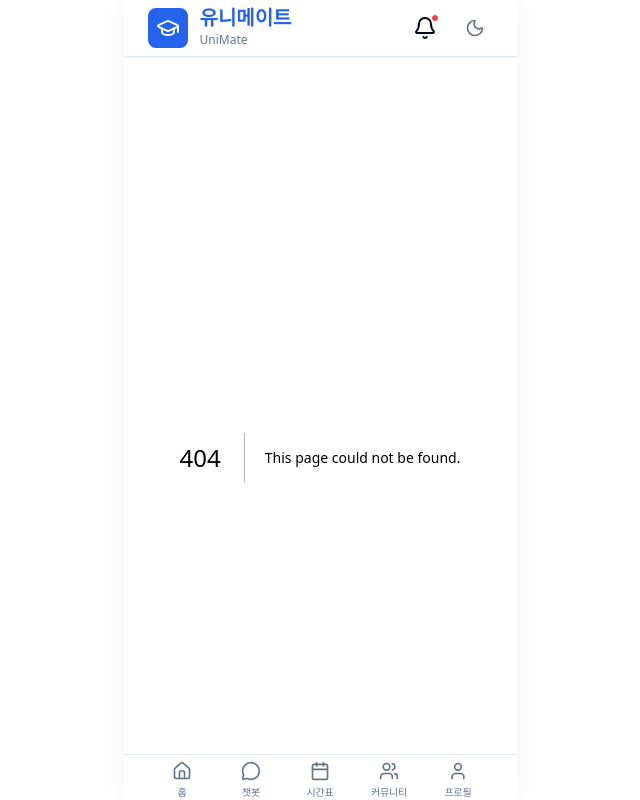
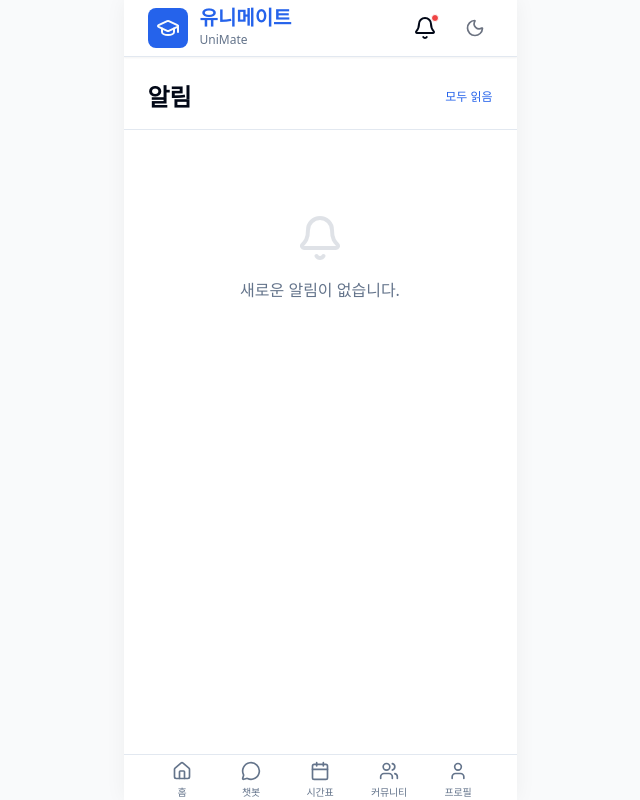
Before and after one commit to parksuejin1026/MoDoRi_Project, a Next.js app: page /notifications in a window 1280 px wide. Before the commit this address had no page. Shown: the whole page, without its empty margins (320-960 px from the left). Built offline with nearby package versions, Linux system fonts and the light colour scheme.

Commit message:
feat: 알림 센터(Notification Center) 구현
- 알림 목록 페이지 UI 구현 및 API 연동
- 알림 읽음 처리 및 '모두 읽음' 기능 추가
- 알림 데이터 조회 및 업데이트 API 구현

```diff
--- /dev/null
+++ b/app/api/notifications/route.ts
@@ -0,0 +1,78 @@
+import { NextResponse } from 'next/server';
+import dbConnect, { NotificationModel } from '@/lib/db/mongodb';
+
+export async function GET(request: Request) {
+    try {
+        await dbConnect();
+        const { searchParams } = new URL(request.url);
+        const userId = searchParams.get('userId');
+
+        if (!userId) {
+            return NextResponse.json({ success: false, error: 'User ID is required' }, { status: 400 });
+        }
+
+        const notifications = await NotificationModel.find({ userId })
+            .sort({ createdAt: -1 })
+            .limit(20);
+
+        return NextResponse.json({ success: true, data: notifications });
+    } catch (error) {
+        console.error('Error fetching notifications:', error);
+        return NextResponse.json({ success: false, error: 'Failed to fetch notifications' }, { status: 500 });
+    }
+}
+
+export async function PATCH(request: Request) {
+    try {
+        await dbConnect();
+        const body = await request.json();
+        const { userId, notificationIds } = body;
+
+        if (!userId) {
+            return NextResponse.json({ success: false, error: 'User ID is required' }, { status: 400 });
+        }
+
+        if (notificationIds && Array.isArray(notificationIds)) {
+            // Mark specific notifications as read
+            await NotificationModel.updateMany(
+                { _id: { $in: notificationIds }, userId },
+                { $set: { isRead: true } }
+            );
+        } else {
+            // Mark all as read
+            await NotificationModel.updateMany(
+                { userId, isRead: false },
+                { $set: { isRead: true } }
+            );
+        }
+
+        return NextResponse.json({ success: true });
+    } catch (error) {
+        console.error('Error updating notifications:', error);
+        return NextResponse.json({ success: false, error: 'Failed to update notifications' }, { status: 500 });
+    }
+}
+
+export async function POST(request: Request) {
+    try {
+        await dbConnect();
+        const body = await request.json();
+        const { userId, type, content } = body;
+
+        if (!userId || !type || !content) {
+            return NextResponse.json({ success: false, error: 'Missing required fields' }, { status: 400 });
+        }
+
+        const newNotification = await NotificationModel.create({
+            userId,
+            type,
+            content,
+            isRead: false
+        });
+
+        return NextResponse.json({ success: true, data: newNotification });
+    } catch (error) {
+        console.error('Error creating notification:', error);
+        return NextResponse.json({ success: false, error: 'Failed to create notification' }, { status: 500 });
+    }
+}
--- /dev/null
+++ b/app/notifications/page.tsx
@@ -0,0 +1,108 @@
+'use client';
+
+import { useState, useEffect } from 'react';
+import { Bell, Check, MessageCircle, Info } from 'lucide-react';
+
+interface Notification {
+    id: string;
+    type: 'system' | 'comment' | 'like';
+    content: string;
+    time: string; // This will now be a date string from DB
+    isRead: boolean;
+}
+
+export default function NotificationsPage() {
+    const [notifications, setNotifications] = useState<Notification[]>([]);
+    const [isLoading, setIsLoading] = useState(true);
+
+    useEffect(() => {
+        fetchNotifications();
+    }, []);
+
+    const fetchNotifications = async () => {
+        try {
+            const userId = localStorage.getItem('userId');
+            if (!userId) return;
+
+            const response = await fetch(`/api/notifications?userId=${userId}`);
+            const result = await response.json();
+            if (result.success) {
+                setNotifications(result.data);
+            }
+        } catch (error) {
+            console.error('Failed to fetch notifications:', error);
+        } finally {
+            setIsLoading(false);
+        }
+    };
+
+    const handleMarkAllAsRead = async () => {
+        try {
+            const userId = localStorage.getItem('userId');
+            if (!userId) return;
+
+            const response = await fetch('/api/notifications', {
+                method: 'PATCH',
+                headers: { 'Content-Type': 'application/json' },
+                body: JSON.stringify({ userId }),
+            });
+
+            if (response.ok) {
+                setNotifications(notifications.map(n => ({ ...n, isRead: true })));
+            }
+        } catch (error) {
+            console.error('Failed to mark all as read:', error);
+        }
+    };
+
+    return (
+        <div className="flex flex-col h-full bg-background">
+            <div className="p-6 pb-4 flex justify-between items-center border-b border-border">
+                <h2 className="text-2xl font-bold text-foreground">알림</h2>
+                <button
+                    onClick={handleMarkAllAsRead}
+                    className="text-xs text-primary font-medium hover:underline"
+                >
+                    모두 읽음
+                </button>
+            </div>
+
+            <div className="flex-1 overflow-y-auto pb-24">
+                {isLoading ? (
+                    <div className="flex flex-col items-center justify-center h-64 text-muted-foreground">
+                        <p>알림을 불러오는 중...</p>
+                    </div>
+                ) : notifications.length === 0 ? (
+                    <div className="flex flex-col items-center justify-center h-64 text-muted-foreground">
+                        <Bell size={48} className="mb-4 opacity-20" />
+                        <p>새로운 알림이 없습니다.</p>
+                    </div>
+                ) : (
+                    <div className="divide-y divide-border">
+                        {notifications.map((notification) => (
+                            <div
+                                key={notification.id}
+                                className={`p-4 flex gap-4 ${notification.isRead ? 'bg-background' : 'bg-primary/5'}`}
+                            >
+                                <div className={`mt-1 p-2 rounded-full shrink-0 ${notification.type === 'system' ? 'bg-blue-100 text-blue-600' :
+                                    notification.type === 'comment' ? 'bg-green-100 text-green-600' :
+                                        'bg-pink-100 text-pink-600'
+                                    }`}>
+                                    {notification.type === 'system' ? <Info size={16} /> :
+                                        notification.type === 'comment' ? <MessageCircle size={16} /> :
+                                            <Bell size={16} />}
+                                </div>
+                                <div className="flex-1">
+                                    <p className={`text-sm ${notification.isRead ? 'text-muted-foreground' : 'text-foreground font-medium'}`}>
+                                        {notification.content}
+                                    </p>
+                                    <p className="text-xs text-muted-foreground mt-1">{new Date(notification.time).toLocaleString()}</p>
+                                </div>
+                            </div>
+                        ))}
+                    </div>
+                )}
+            </div>
+        </div>
+    );
+}
```
